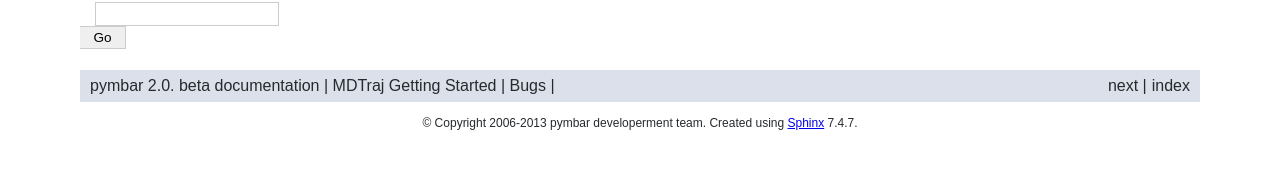
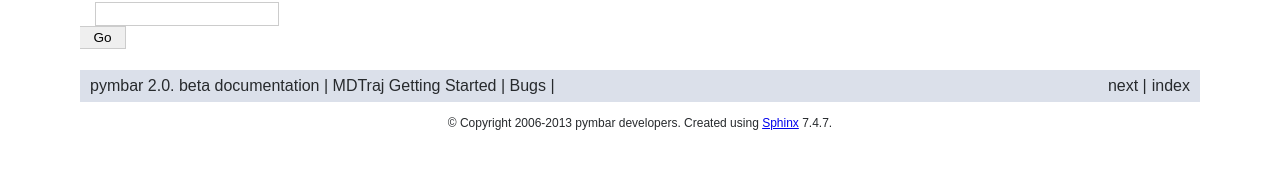
Before and after one commit to choderalab/pymbar, a Sphinx documentation site: the page built from docs/index.rst, in a window 1280 px wide. Shown: the part 423-592 px from the top of the page. Built offline with Sphinx 7.4.7, drawn with Linux system fonts in a browser that asks for light colours.

Commit message:
Updated copyright again.

```diff
--- a/docs/conf.py
+++ b/docs/conf.py
@@ -61,7 +61,7 @@ master_doc = 'index'
 
 # General information about the project.
 project = u'pymbar'
-copyright = u'2006-2013 pymbar developerment team'
+copyright = u'2006-2013 pymbar developers'
 
 # The version info for the project you're documenting, acts as replacement for
 # |version| and |release|, also used in various other places throughout the
```
